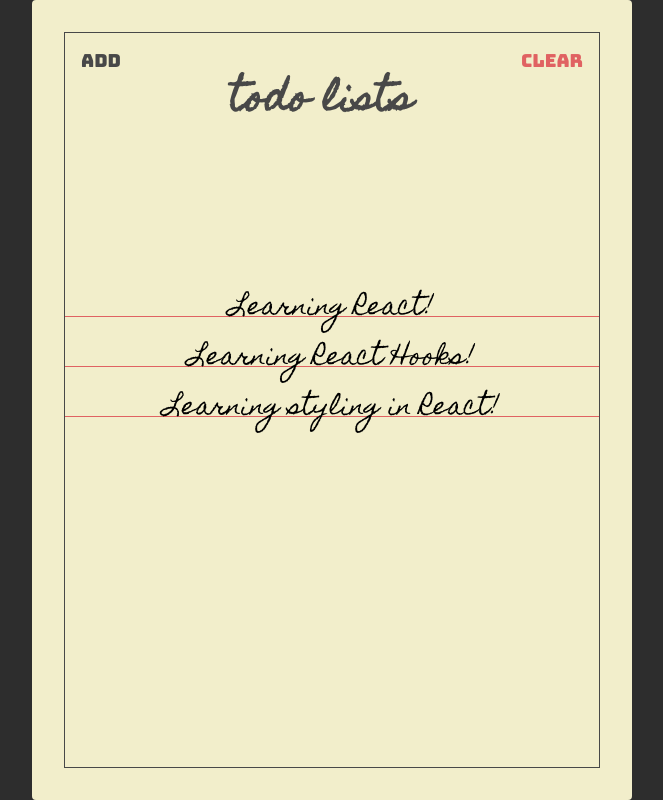
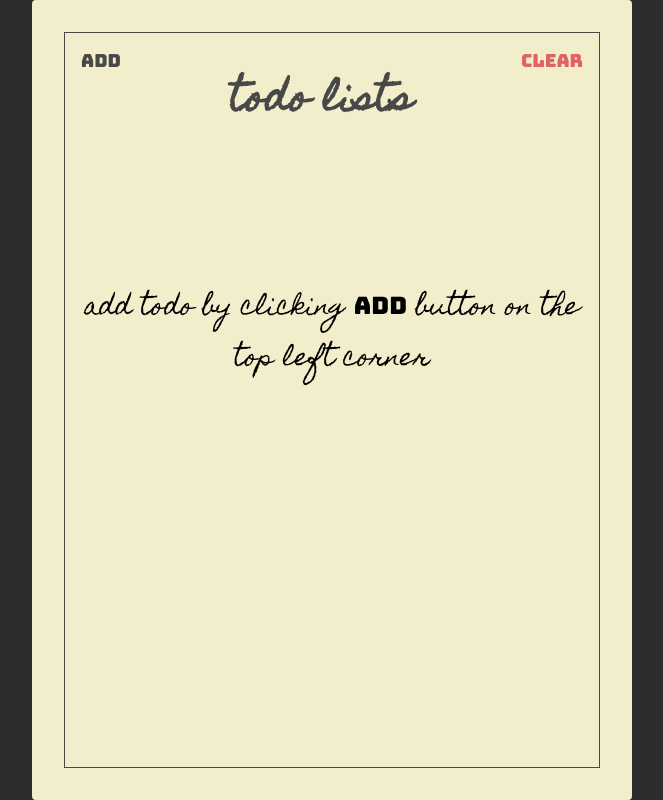
Before and after one commit to thoriqr/react-todolist, a React (Create React App) app: page / in a window 1280 px wide. Both pictures are taken after a click on the button "Clear". Shown: the whole page, without its empty margins (308-971 px from the left). Built offline with nearby package versions, Linux system fonts and the light colour scheme.

Commit message:
delete function dan placeholder

```diff
--- a/src/components/Header.jsx
+++ b/src/components/Header.jsx
@@ -1,21 +1,24 @@
 import React from "react";
 import PropTypes from "prop-types";
 
-const Header = ({ showAddToggle, showAdd }) => {
+const Header = ({ showAddToggle, showAdd, clearTodos }) => {
   return (
     <section className="header">
       <button className="header-btn main-black-color" onClick={showAddToggle}>
         {showAdd ? "Finish" : "Add"}
       </button>
       <h1 className="header-title">Todo Lists</h1>
-      <button className="header-btn main-red-color">Clear</button>
+      <button className="header-btn main-red-color" onClick={clearTodos}>
+        Clear
+      </button>
     </section>
   );
 };
 
 Header.propTypes = {
   showAddToggle: PropTypes.func.isRequired,
-  showAdd: PropTypes.bool.isRequired
+  showAdd: PropTypes.bool.isRequired,
+  clearTodos: PropTypes.func.isRequired
 };
 
 export default Header;
--- a/src/components/Todos.jsx
+++ b/src/components/Todos.jsx
@@ -6,7 +6,8 @@
 const Todos = ({ todos, completeTodo }) => {
   return (
     <section className="todos">
-      {todos.map((todo, index) => {
+      {todos.length > 0 &&
+        todos.map((todo, index) => {
           return (
             <Todo
               key={index}
@@ -17,6 +18,13 @@
             />
           );
         })}
+      {todos.length === 0 && (
+        <div className="todo-placeholder-text">
+          add todo by clicking{" "}
+          <span className="add-button-placeholder-text">Add</span> button on the
+          top left corner
+        </div>
+      )}
     </section>
   );
 };
--- a/src/pages/TodoList.jsx
+++ b/src/pages/TodoList.jsx
@@ -15,23 +15,35 @@
   const [showAdd, setShowAdd] = useState(false);
 
   const addTodo = (value) => {
-    const addedTodo = [...todos, { text: value, isCompleted: false }];
+    if (todos.length < 10) {
+      const addedTodo = [...todos, { text: value, isCompleted: false }];
 
-    setTodos(addedTodo);
+      setTodos(addedTodo);
+    } else {
+      alert("Only 10 todos is allowed !");
+    }
   };
+
   const completeTodo = (index) => {
     const addedTodo = [...todos];
     addedTodo[index].isCompleted = !addedTodo[index].isCompleted;
 
     setTodos(addedTodo);
   };
+
+  const clearTodos = () => setTodos([]);
+
   const showAddToggle = () => setShowAdd(!showAdd);
 
   console.log("todos", todos);
 
   return (
     <Paper>
-      <Header showAddToggle={showAddToggle} showAdd={showAdd} />
+      <Header
+        showAddToggle={showAddToggle}
+        showAdd={showAdd}
+        clearTodos={clearTodos}
+      />
       <TodoForm addTodo={addTodo} showAdd={showAdd} />
       <Todos todos={todos} completeTodo={completeTodo} />
     </Paper>
--- a/src/styles.css
+++ b/src/styles.css
@@ -158,3 +158,15 @@
   left: 50%;
   transform: translate(-50%);
 }
+
+.todo-placeholder-text {
+  font-family: "Homemade Apple", sans-serif;
+  font-size: 24px;
+  text-align: center;
+  padding: 16px;
+}
+
+.add-button-placeholder-text {
+  font-family: "Bungee", sans-serif;
+  font-size: 24px;
+}
```
Lines whose indentation alone changed are shown as unchanged.
